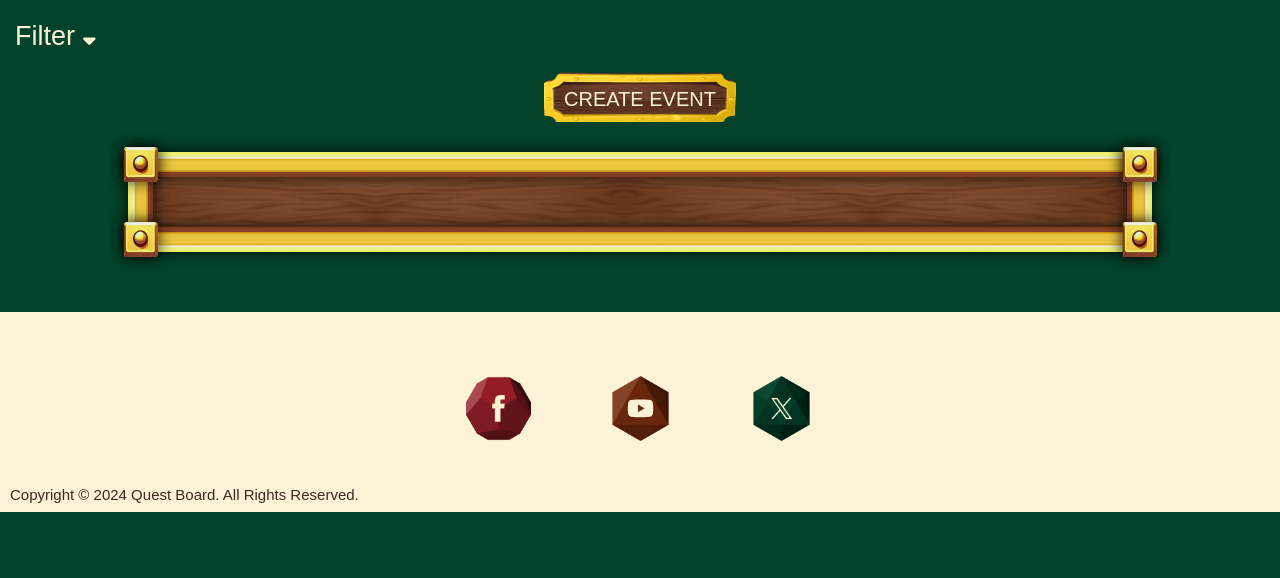
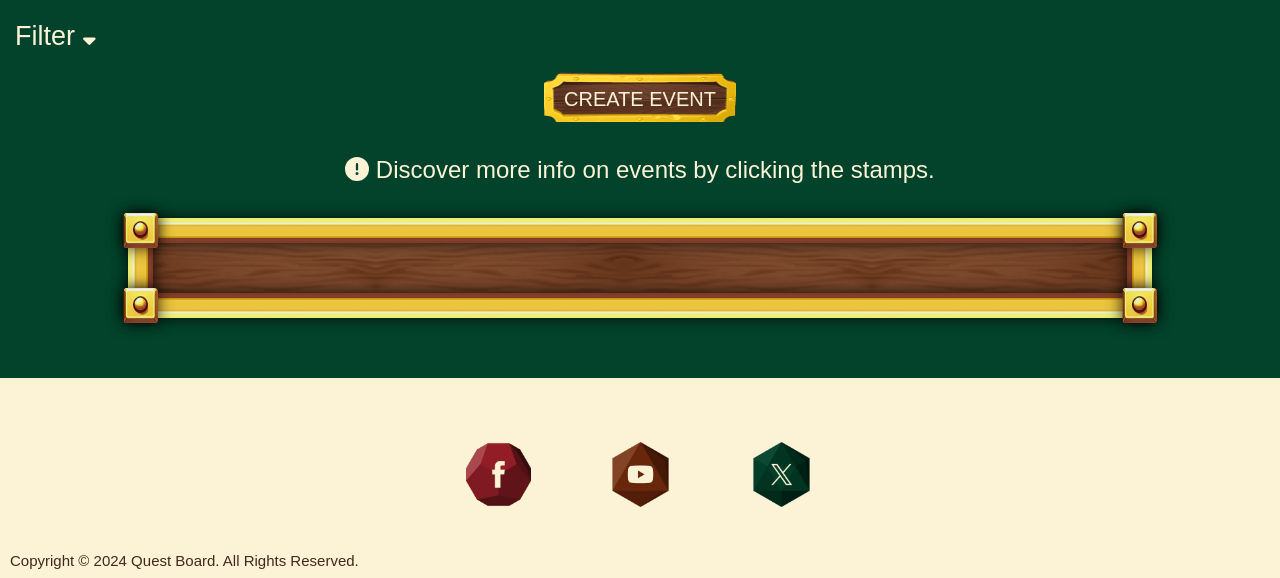
Before and after one commit to AndyWright360/Quest_Board, a Flask app: page /events in a window 1280 px wide. Shown: the part 313-891 px from the top of the page. Before the commit the page ends 825 px from the top, so only its background shows below. Run offline with Flask 2, Linux system fonts and the light colour scheme; data that the repository does not hold is empty; some web fonts are replaced.

Commit message:
docs: add user notice message to events.html

```diff
--- a/quest_board/static/css/style.css
+++ b/quest_board/static/css/style.css
@@ -379,6 +379,11 @@ nav ul a:hover {
     flex-wrap: wrap;
     justify-content: space-evenly;
     gap: 25px;
+}
+
+.notice {
+    font-size: 1.6rem;
+    margin: 0 0 2rem;
 }
 
 /*Border Styles*/
--- a/quest_board/templates/events.html
+++ b/quest_board/templates/events.html
@@ -121,6 +121,8 @@
             <!-- Events Container -->
             <div class="event-container">
                 <a href="{{ url_for('create_event') }}" class="event-button create">CREATE EVENT</a>
+                <p class="notice">
+                    <i class="fa-solid fa-circle-exclamation"></i> Discover more info on events by clicking the stamps.</p>
                 <div class="event-board">
                     <!-- Border Trim -->
                     <div class="border top-border"></div>
```
